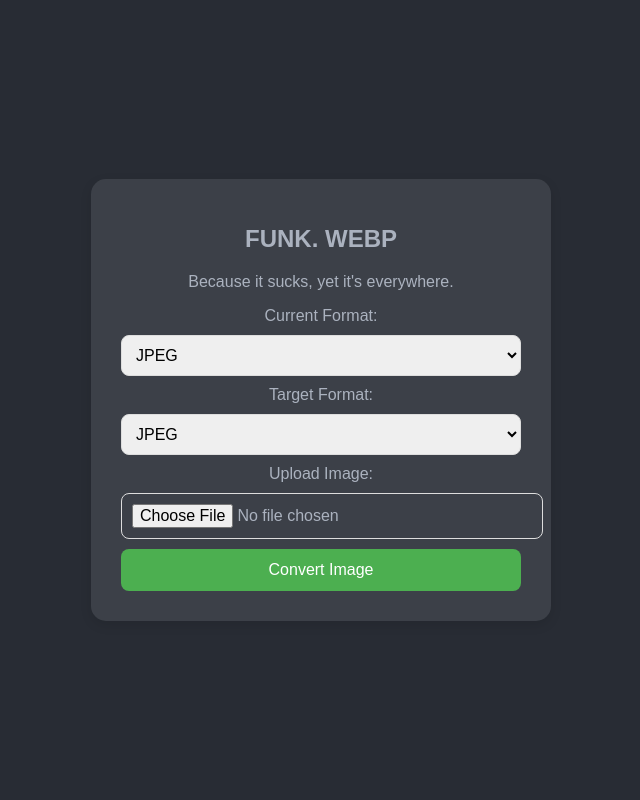
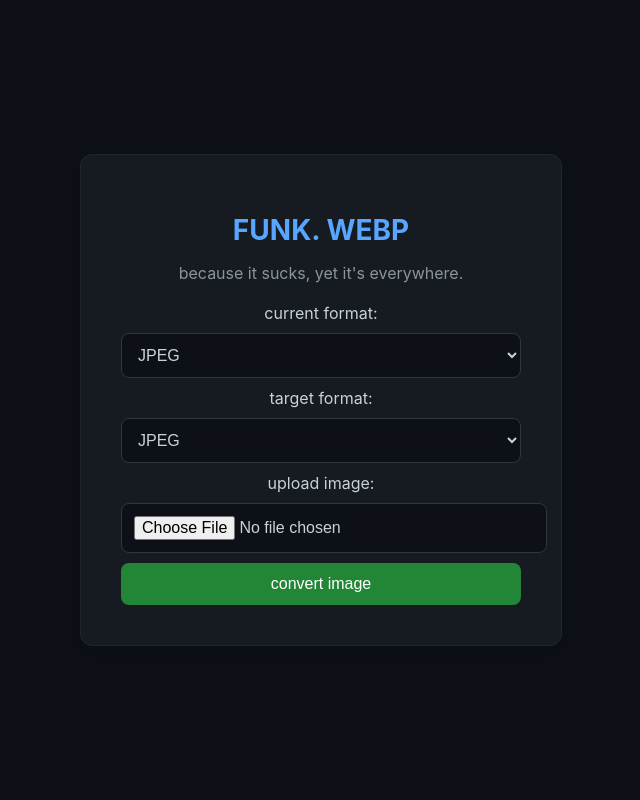
Before and after one commit to intzam667/funk.webp, a Flask app: page / in a window 1280 px wide. Shown: the whole page, without its empty margins (319-959 px from the left). Run offline with Flask 3, Linux system fonts and the light colour scheme.

Commit message:
Update index.html

```diff
--- a/templates/index.html
+++ b/templates/index.html
@@ -6,40 +6,45 @@
     <title>IntZam's FUNKWEBP</title>
     <style>
         body {
-            font-family: 'Arial', sans-serif;
-            background-color: #282c34; /* One Dark background */
-            color: #abb2bf; /* One Dark text color */
+            font-family: 'Inter', sans-serif;
+            background-color: #0d1117;
+            color: #c9d1d9;
             display: flex;
             justify-content: center;
             align-items: center;
             height: 100vh;
             margin: 0;
-            transition: background-color 0.3s, color 0.3s;
         }
         .container {
-            background: #3c4048; /* One Dark container background */
-            padding: 30px;
-            border-radius: 15px;
-            box-shadow: 0 4px 12px rgba(0, 0, 0, 0.1);
+            background: #161b22;
+            padding: 40px;
+            border-radius: 12px;
+            box-shadow: 0 8px 20px rgba(0, 0, 0, 0.2);
             width: 400px;
             text-align: center;
-            transition: all 0.3s;
+            border: 1px solid #21262d;
         }
         h1 {
-            font-size: 24px;
+            font-size: 28px;
+            margin-bottom: 10px;
+            color: #58a6ff;
+        }
+        p {
             margin-bottom: 20px;
-            color: #abb2bf;
+            color: #8b949e;
         }
         select, input[type="file"] {
-            padding: 10px;
+            padding: 12px;
             margin: 10px 0;
             width: 100%;
             border-radius: 8px;
-            border: 1px solid #ddd;
+            border: 1px solid #30363d;
+            background-color: #0d1117;
+            color: #c9d1d9;
             font-size: 16px;
         }
         button {
-            background-color: #4CAF50;
+            background-color: #238636;
             color: white;
             padding: 12px 20px;
             border: none;
@@ -47,9 +52,10 @@
             font-size: 16px;
             cursor: pointer;
             width: 100%;
+            transition: background-color 0.3s;
         }
         button:hover {
-            background-color: #45a049;
+            background-color: #2ea043;
         }
         .download-link {
             margin-top: 20px;
@@ -57,7 +63,7 @@
         }
         .download-link a {
             text-decoration: none;
-            color: #007bff;
+            color: #58a6ff;
         }
         .download-link a:hover {
             text-decoration: underline;
@@ -67,37 +73,30 @@
 <body>
     <div class="container">
         <h1>FUNK. WEBP</h1>
-        <center><p>Because it sucks, yet it's everywhere.</p></center>
+        <p>because it sucks, yet it's everywhere.</p>
         <form action="/convert" method="POST" enctype="multipart/form-data">
-            <label for="current_format">Current Format:</label>
+            <label for="current_format">current format:</label>
             <select id="current_format" name="current_format">
                 <option value="JPEG">JPEG</option>
                 <option value="PNG">PNG</option>
                 <option value="WEBP">WEBP</option>
             </select>
-            <label for="target_format">Target Format:</label>
+            <label for="target_format">target format:</label>
             <select id="target_format" name="target_format">
                 <option value="JPEG">JPEG</option>
                 <option value="PNG">PNG</option>
                 <option value="WEBP">WEBP</option>
             </select>
-            <label for="image">Upload Image:</label>
+            <label for="image">upload image:</label>
             <input type="file" name="image" accept="image/*" required>
-            <button type="submit">Convert Image</button>
+            <button type="submit">convert image</button>
         </form>
         {% if download_link %}
             <div class="download-link">
-                <h3>Converted Image:</h3>
-                <a href="{{ download_link }}" download>Download Converted Image</a>
+                <h3>converted image:</h3>
+                <a href="{{ download_link }}" download>download converted image</a>
             </div>
         {% endif %}
     </div>
-
-    <script>
-        // Apply One Dark theme on page load
-        window.onload = function() {
-            document.body.classList.add('onedark');
-        };
-    </script>
 </body>
 </html>
```
